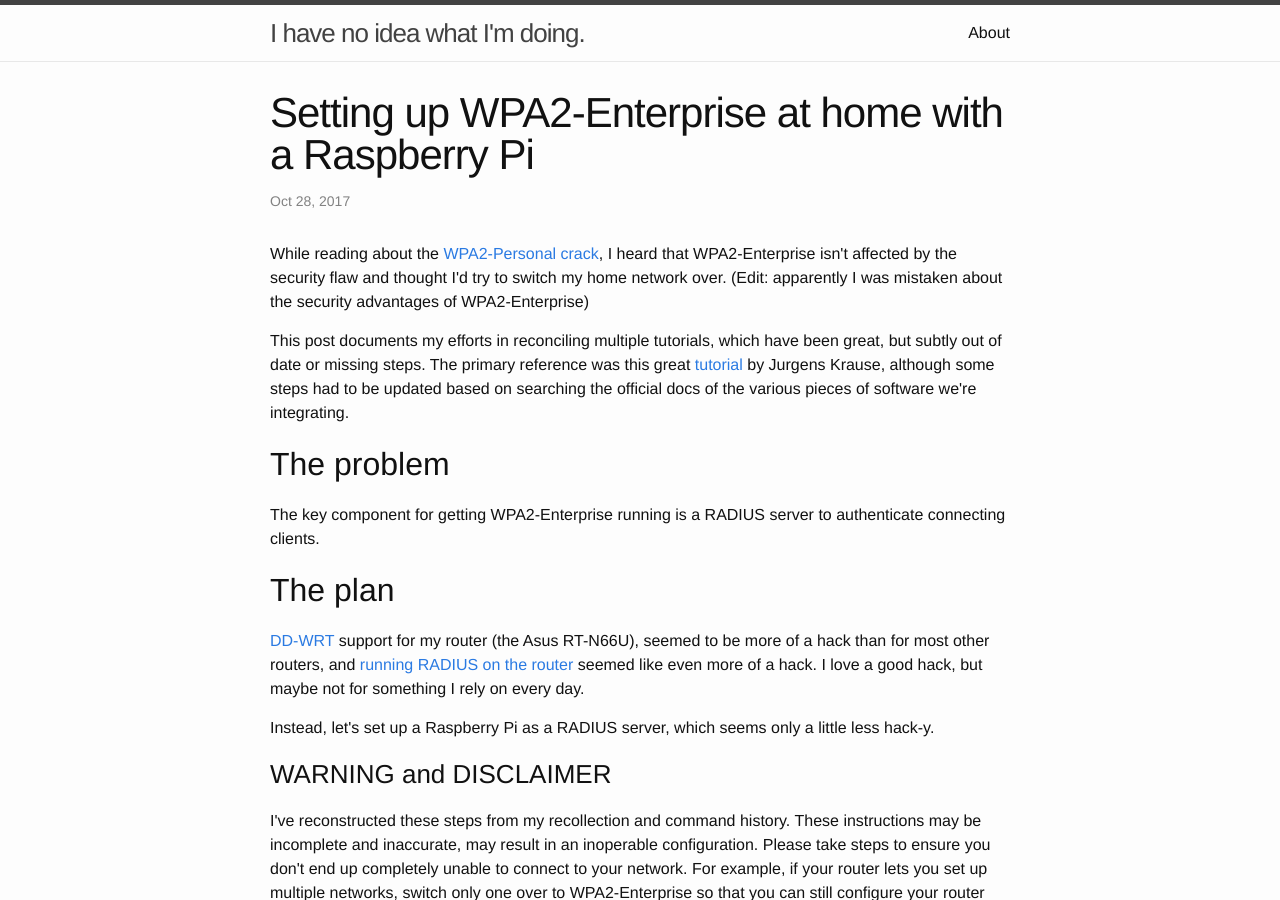
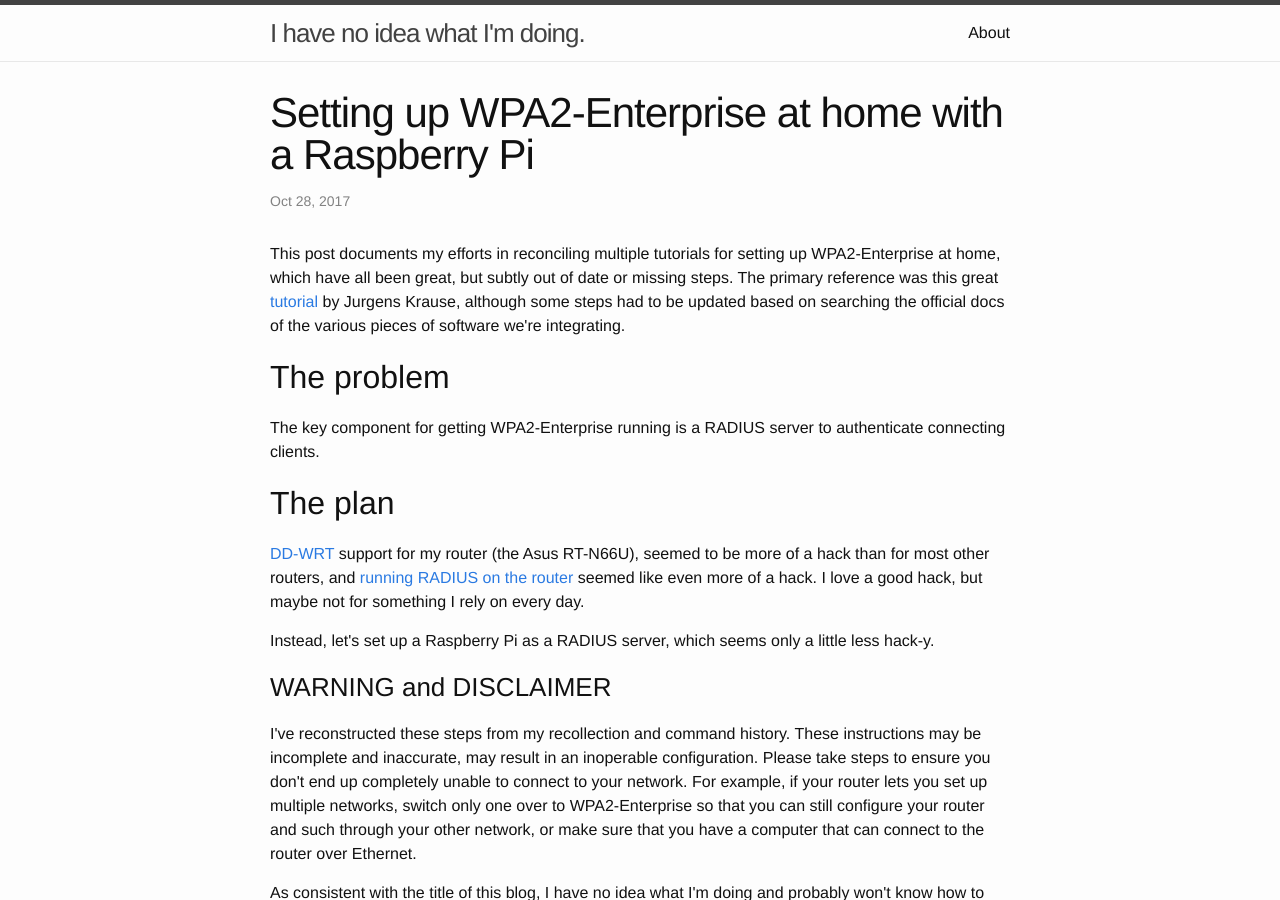
Before and after one commit to shaunplee/shaunplee.github.io, a Jekyll site: the page built from _posts/2017-10-28-wpa-2-enterprise-raspberry-pi.html, in a window 1280 px wide and 900 px high. Built offline with Jekyll 4.4.1, drawn with Linux system fonts in a browser that asks for light colours.

Commit message:
Remove motivations.

```diff
--- a/_posts/2017-10-28-wpa-2-enterprise-raspberry-pi.html
+++ b/_posts/2017-10-28-wpa-2-enterprise-raspberry-pi.html
@@ -3,11 +3,7 @@ layout: post
 title: Setting up WPA2-Enterprise at home with a Raspberry Pi
 ---
 <p>
-While reading about the <a href="https://www.krackattacks.com">WPA2-Personal crack</a>, I heard that WPA2-Enterprise isn't affected by the security flaw and thought I'd try to switch my home network over. (Edit: apparently I was mistaken about the security advantages of WPA2-Enterprise)
-</p>
-
-<p>
-This post documents my efforts in reconciling multiple tutorials, which have been great, but subtly out of date or missing steps. The primary reference was this great <a href="http://www.binaryheartbeat.net/2013/12/raspberry-pi-based-freeradius-server.html">tutorial</a> by Jurgens Krause, although some steps had to be updated based on searching the official docs of the various pieces of software we're integrating.
+This post documents my efforts in reconciling multiple tutorials for setting up WPA2-Enterprise at home, which have all been great, but subtly out of date or missing steps. The primary reference was this great <a href="http://www.binaryheartbeat.net/2013/12/raspberry-pi-based-freeradius-server.html">tutorial</a> by Jurgens Krause, although some steps had to be updated based on searching the official docs of the various pieces of software we're integrating.
 </p>
 
 
```
